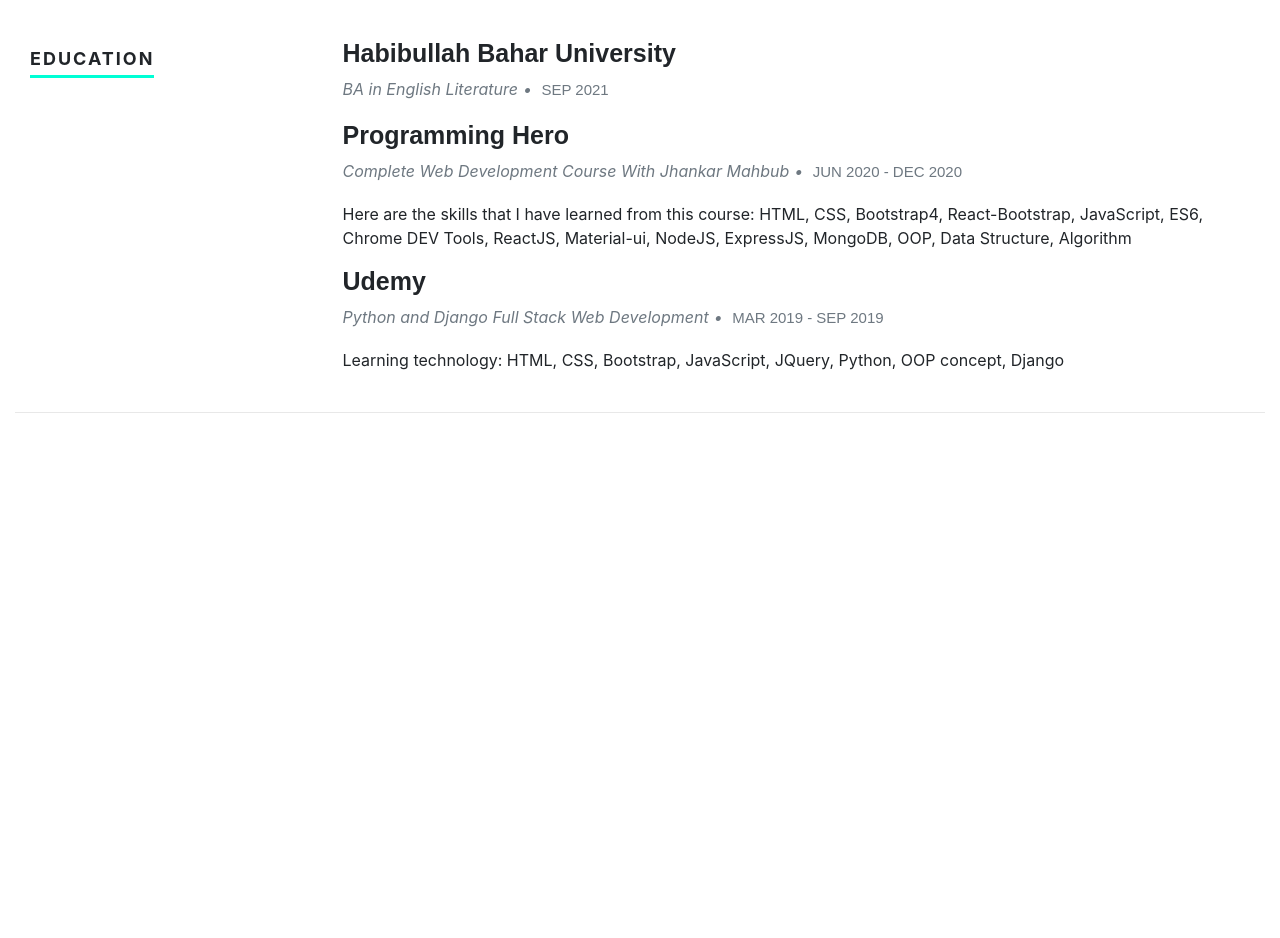
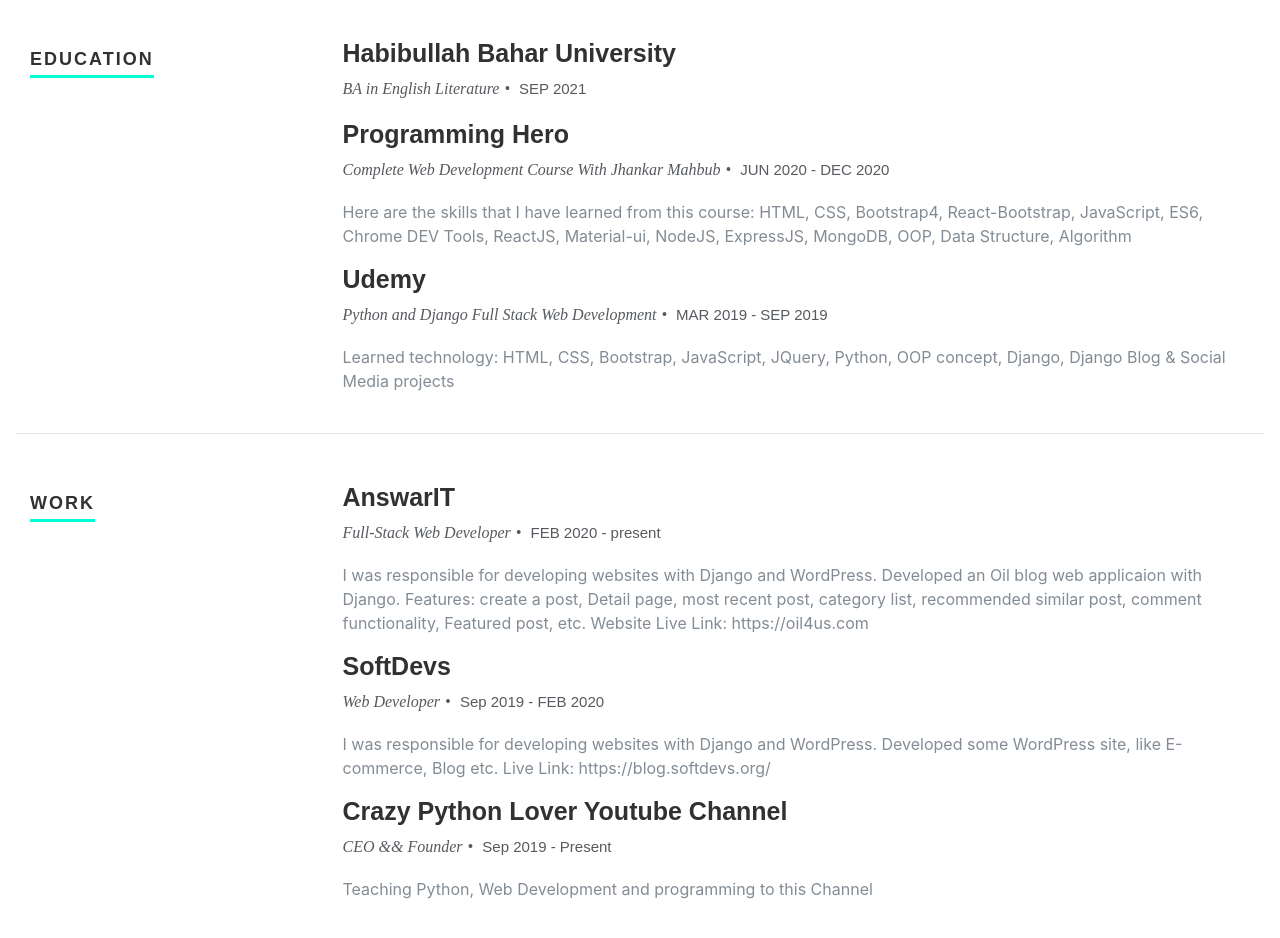
Before and after one commit to CrazyPythonLover1/ReactJs-Portfolio, a React (Create React App) app: page / in a window 1280 px wide. Shown: the part 1400-2338 px from the top of the page. Before the commit the page ends 1885 px from the top, so only its background shows below. Built offline with nearby package versions, Linux system fonts and the light colour scheme.

Commit message:
work Experience

```diff
--- a/src/App.css
+++ b/src/App.css
@@ -1,3 +1,10 @@
+
+h1, h2, h3, h4, h5, h6 {
+  color: #313131;
+ font-family: 'opensans-bold', sans-serif;
+  font-weight: normal;
+}
+
 .button{
   width: 100px;
   border: 2px solid #00ffd5;
--- a/src/components/Home/Header/Header.css
+++ b/src/components/Home/Header/Header.css
@@ -27,6 +27,7 @@
     font: 90px/1.1em 'opensans-bold', sans-serif;
     letter-spacing: -2px;
     text-shadow: 0px 1px 3px rgba(0, 0, 0, .8);
+    color: white;
 }
 .animated-text{
     color: #00ffd5;
--- a/src/components/Home/Resume/Resume.css
+++ b/src/components/Home/Resume/Resume.css
@@ -34,16 +34,22 @@
     padding-right: 10%;
 }
 
-.education{
+.education, .work{
     margin-bottom: 48px;
     padding-bottom: 24px;
+
     border-bottom: 1px solid #E8E8E8;
+}
+
+.work{
+    padding-top: 48px;
 }
 
 #resume .info {
     font-size: 1rem;
     font-style: italic;
-    color: #6e7881;
+    font-family: 'opensans-bold';
+    color: #565a5e;
     margin-bottom: 18px;
     margin-top: 9px;
 
@@ -58,3 +64,7 @@
     font: 15px/24px 'opensans-regular', sans-serif;
     margin-top: 6px;
 }
+
+#resume p{
+    color: #838c95;
+}
--- a/src/components/Home/Resume/Resume.js
+++ b/src/components/Home/Resume/Resume.js
@@ -43,8 +43,23 @@
                         </div>
 
                     </div>
+                </div>
+
+                <div className="row work" style={{maxWidth: "1300px",margin: "auto"}}>
+                    <div className="col-md-3 header-col">
+                        <h1> <span> work </span></h1>
+                    </div>
+
+                    <div className="col-md-9 main-col">
+                        <div className="row">
+                            <div className="col-md-12">
+                                {work}
+                            </div>
+                        </div>
 
                     </div>
+                </div>
+
             </div>
 
         </section>
--- a/src/fakeData/resumeData.js
+++ b/src/fakeData/resumeData.js
@@ -18,7 +18,7 @@
             "school": " Udemy",
             "degree": " Python and Django Full Stack Web Development",
             "graduated": "MAR 2019 - SEP 2019",
-            "description": "Learning technology: HTML, CSS, Bootstrap,  JavaScript, JQuery, Python, OOP concept, Django"
+            "description": "Learned technology: HTML, CSS, Bootstrap,  JavaScript, JQuery, Python, OOP concept, Django, Django Blog & Social Media projects"
           },
         ],
         "work": [
```
Lines whose indentation alone changed are shown as unchanged.
